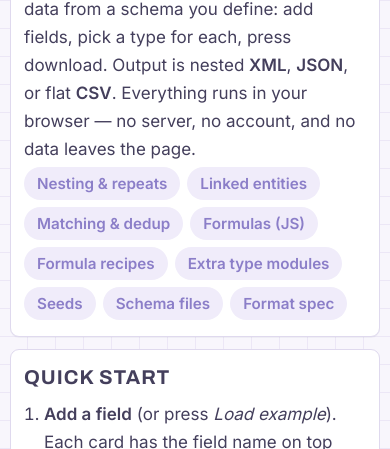
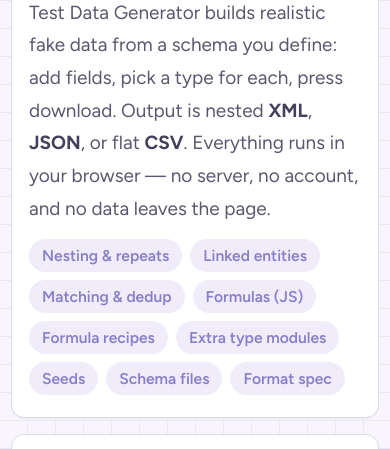
Before and after one commit to dnguye/test-data-generator, a plain HTML site: page docs.html in a window 390 px wide. Shown: the part 195-644 px from the top of the page. Drawn offline with Linux system fonts and the light colour scheme.

Commit message:
Restyle: geometric type, pill controls, one solid accent
Adapts the visual language of a reference the user supplied, translated
onto the existing pastel palette rather than copying its dark ground.

Type: Archivo and Inter give way to Figtree across display and body, the
way the reference sets one geometric family at both sizes. Section
headings move from small uppercase labels to large sentence-case display
at -0.03em; body copy grows to .95rem/1.72 in a muted ink so the
headings carry the contrast.

Shape: every button, tab and pill control goes fully round. One solid
high-contrast control per view -- Download, and the docs copy buttons --
in a deep ink-violet, with everything else quiet, mirroring the
reference's single light pill on dark. Cards and popovers gain radius.

Space: the docs page roughly doubles its interior padding and section
gaps. The generator keeps its density; landing-page whitespace would
cost a working tool more than it gains.

Palette is unchanged apart from two additions derived from it: --deep
for the solid control and --body-muted for secondary copy.

Also fixes a pre-existing bug this made visible: .field-row input
{width:100%} also matched checkboxes, so the Reference "unique" tick
stretched 460px across the card and shoved its label to the far edge.
Measured at 464px before this change and 460px after, so it predates the
restyle; now 13px.

Suites: 41/41 engine, 4056/4056 modules, 44/44 integration, 17/17 motion.

Co-Authored-By: Claude Fable 5 <noreply@anthropic.com>
Claude-Session: https://claude.ai/code/session_01GYgbPKZNrz92AspEzFhK9K

```diff
--- a/docs.html
+++ b/docs.html
@@ -10,17 +10,17 @@
      leave the page inert for as long as it takes to time out. The faces still
      swap in when they arrive (display=swap); the page is usable immediately. -->
 <link rel="stylesheet" media="print" onload="this.media='all';this.onload=null"
-      href="https://fonts.googleapis.com/css2?family=Archivo:wght@600;700;800&family=Inter:wght@400;500;600&family=IBM+Plex+Mono:wght@400;500;600&display=swap">
+      href="https://fonts.googleapis.com/css2?family=Figtree:wght@400;500;600;700;800&family=IBM+Plex+Mono:wght@400;500;600&display=swap">
 <noscript><link rel="stylesheet"
-      href="https://fonts.googleapis.com/css2?family=Archivo:wght@600;700;800&family=Inter:wght@400;500;600&family=IBM+Plex+Mono:wght@400;500;600&display=swap"></noscript>
+      href="https://fonts.googleapis.com/css2?family=Figtree:wght@400;500;600;700;800&family=IBM+Plex+Mono:wght@400;500;600&display=swap"></noscript>
 <style>
 :root{
   --paper:#F8F6FC; --grid:#ECE7F6; --panel:#FFFFFF; --ink:#443F5C; --muted:#8D87A6;
-  --line:#DFD9EE; --soft-bg:#FAF8FD; --accent:#8B7EC8; --accent-dk:#7566B8; --accent-soft:#F0ECFA;
+  --line:#DFD9EE; --soft-bg:#FAF8FD; --accent:#8B7EC8; --deep:#4B4270; --body-muted:#5D566F; --accent-dk:#7566B8; --accent-soft:#F0ECFA;
   --ok:#63A98C; --warn:#D89A5E;
   --mono:'IBM Plex Mono',ui-monospace,monospace;
-  --body:'Inter',system-ui,sans-serif;
-  --display:'Archivo',system-ui,sans-serif;
+  --body:'Figtree',system-ui,sans-serif;
+  --display:'Figtree',system-ui,sans-serif;
 }
 *{box-sizing:border-box;margin:0;padding:0}
 html{font-size:125%;scroll-behavior:smooth;scroll-padding-top:76px}
@@ -35,17 +35,20 @@ header{display:flex;align-items:center;justify-content:space-between;gap:14px;fl
   transition:box-shadow .25s ease, background .25s ease}
 header.lifted{box-shadow:0 6px 22px -14px rgba(68,63,92,.5)}
 .brand{display:flex;align-items:baseline;gap:12px;flex-wrap:wrap}
-h1{font-family:var(--display);font-weight:800;font-size:1.2rem;letter-spacing:-.02em;text-transform:uppercase}
+h1{font-family:var(--display);font-weight:800;font-size:1.25rem;letter-spacing:-.035em}
 h1 span{color:var(--accent)}
 .tagline{font-family:var(--mono);font-size:.7rem;color:var(--muted)}
-.back{font-size:.8rem;font-weight:600;color:var(--muted);text-decoration:none;padding:8px 13px;border-radius:7px}
+.back{font-size:.82rem;font-weight:600;color:var(--muted);text-decoration:none;padding:8px 16px;border-radius:999px}
 .back:hover{color:var(--ink);background:var(--accent-soft)}
-main{max-width:880px;margin:0 auto;padding:26px 20px 80px}
-.card{background:var(--panel);border:1px solid var(--line);border-radius:10px;box-shadow:0 1px 0 rgba(68,63,92,.05);
-  padding:22px 26px;margin-bottom:18px}
-h2{font-family:var(--display);font-size:1rem;font-weight:700;text-transform:uppercase;letter-spacing:.05em;margin-bottom:12px}
-h3{font-size:.85rem;font-weight:600;margin:18px 0 8px}
-p,li{font-size:.85rem;line-height:1.65;color:var(--ink)}
+main{max-width:880px;margin:0 auto;padding:44px 20px 130px}
+.card{background:var(--panel);border:1px solid var(--line);border-radius:16px;box-shadow:0 1px 0 rgba(68,63,92,.05);
+  padding:38px 40px;margin-bottom:26px}
+h2{font-family:var(--display);font-size:1.5rem;font-weight:700;letter-spacing:-.03em;line-height:1.12;
+  margin-bottom:14px;text-wrap:balance}
+h3{font-size:1rem;font-weight:700;letter-spacing:-.02em;margin:26px 0 10px}
+p,li{font-size:.95rem;line-height:1.72;color:var(--ink)}
+main p{color:var(--body-muted)}
+main p b,main p strong{color:var(--ink)}
 p+p{margin-top:8px}
 ul,ol{padding-left:20px;margin:8px 0}
 li{margin:3px 0}
@@ -60,14 +63,14 @@ th{font-family:var(--mono);font-size:.64rem;text-transform:uppercase;letter-spac
 td{padding:7px 10px;border-bottom:1px solid var(--soft-bg);vertical-align:top;line-height:1.55}
 td code{white-space:nowrap}
 td:first-child{white-space:nowrap;font-weight:600}
-.toc{display:flex;flex-wrap:wrap;gap:7px;margin-top:4px}
-.toc a{font-size:.76rem;font-weight:600;text-decoration:none;background:var(--accent-soft);border-radius:99px;padding:5px 13px}
+.toc{display:flex;flex-wrap:wrap;gap:8px;margin-top:14px}
+.toc a{font-size:.78rem;font-weight:600;text-decoration:none;background:var(--accent-soft);border-radius:999px;padding:7px 15px}
 .kv{color:var(--ok)}
 .cm{color:var(--muted)}
 kbd{font-family:var(--mono);font-size:.66rem;background:var(--soft-bg);border:1px solid var(--line);border-radius:4px;padding:1px 5px}
 @media(max-width:640px){
-  main{padding:14px 10px 60px}
-  .card{padding:16px 13px;margin-bottom:12px;border-radius:9px}
+  main{padding:20px 11px 70px}
+  .card{padding:22px 17px;margin-bottom:16px;border-radius:13px}
   header{padding:10px 12px}
   /* tables become their own horizontal scrollers instead of stretching the page */
   table{display:block;overflow-x:auto;-webkit-overflow-scrolling:touch;width:100%}
@@ -80,8 +83,8 @@ kbd{font-family:var(--mono);font-size:.66rem;background:var(--soft-bg);border:1p
 .h3row{display:flex;align-items:center;justify-content:space-between;gap:10px;margin:18px 0 8px}
 .spec-scroll{max-height:480px}
 .h3row h3{margin:0}
-.h3row button{font-family:var(--body);font-size:.78rem;font-weight:600;color:var(--accent);background:var(--accent-soft);border:1px solid var(--accent);border-radius:7px;padding:7px 13px;cursor:pointer}
-.h3row button:hover{background:var(--accent);color:#fff}
+.h3row button{font-family:var(--body);font-size:.78rem;font-weight:600;color:#fff;background:var(--deep);border:1px solid var(--deep);border-radius:999px;padding:8px 17px;cursor:pointer}
+.h3row button:hover{background:var(--ink);border-color:var(--ink)}
 
 /* ---------- motion ----------
    Cards rise in once as they enter the viewport; the table of contents tracks
```
Also changed, not shown: index.html (+20 -17 lines).
